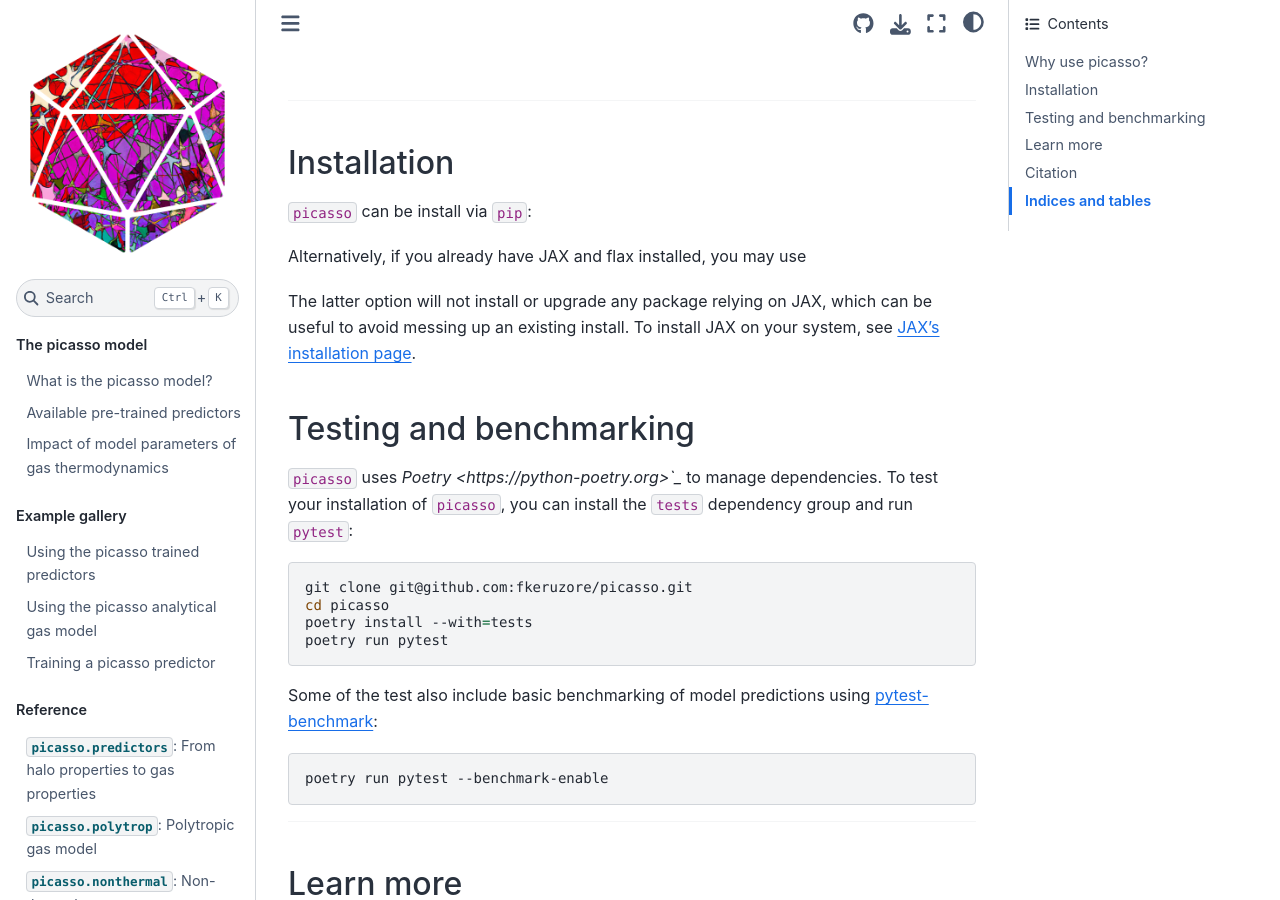
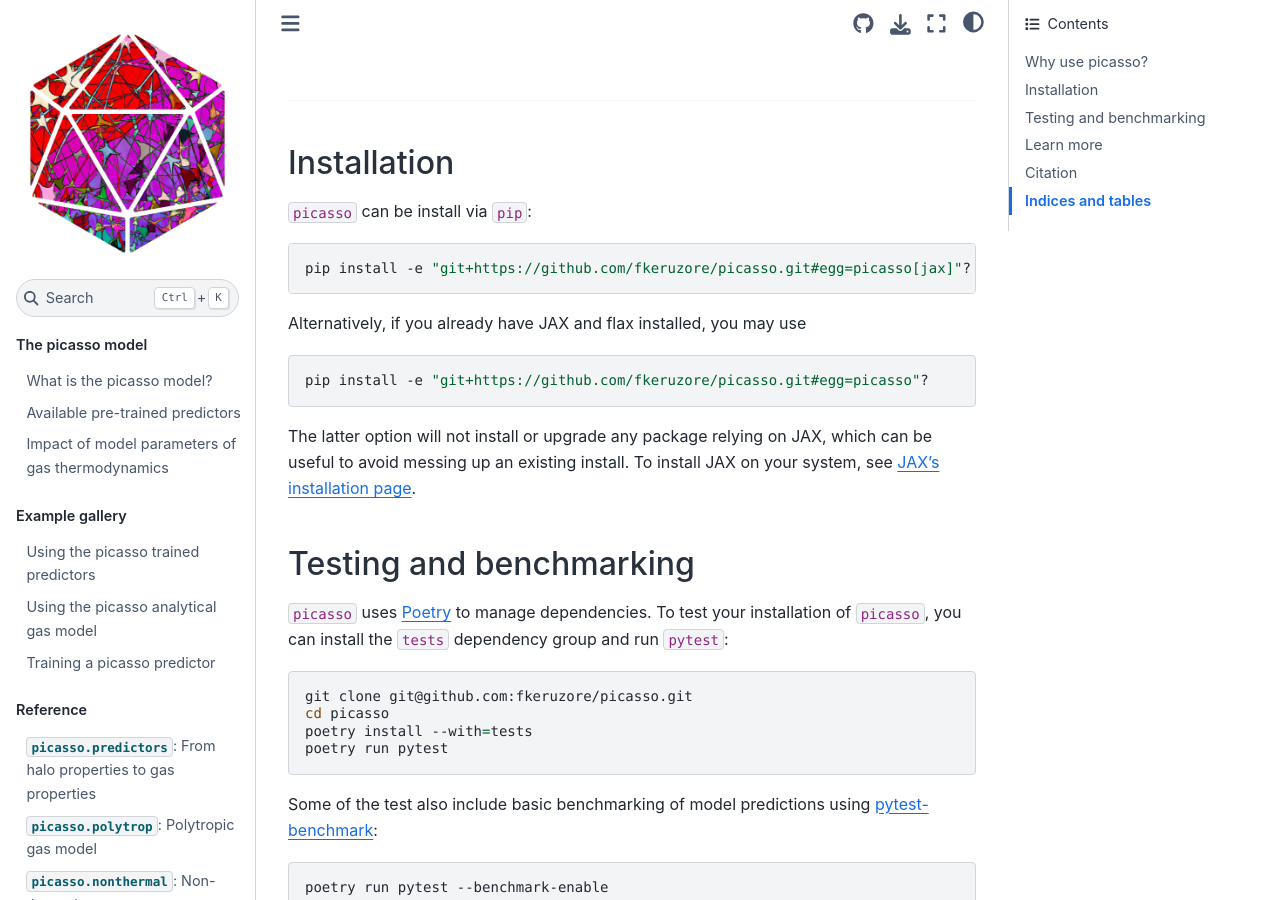
Before and after one commit to fkeruzore/picasso, a Sphinx documentation site: the page built from docs/index.rst, in a window 1280 px wide and 900 px high, scrolled down 1006 px. Built offline with Sphinx 7.4.7 and the Sphinx Book theme 1.1.4, drawn with Linux system fonts in a browser that asks for light colours.

Commit message:
fix broken rst in docs

```diff
--- a/docs/index.rst
+++ b/docs/index.rst
@@ -80,11 +80,13 @@ Installation
 ``picasso`` can be install via ``pip``:
 
 .. code-block:: bash
+
    pip install -e "git+https://github.com/fkeruzore/picasso.git#egg=picasso[jax]"?
 
 Alternatively, if you already have JAX and flax installed, you may use
 
 .. code-block:: bash
+
    pip install -e "git+https://github.com/fkeruzore/picasso.git#egg=picasso"?
 
 The latter option will not install or upgrade any package relying on JAX, which can be useful to avoid messing up an existing install.
@@ -94,7 +96,7 @@ To install JAX on your system, see `JAX's installation page <https://github.com/
 Testing and benchmarking
 ^^^^^^^^^^^^^^^^^^^^^^^^
 
-``picasso`` uses `Poetry <https://python-poetry.org>`_` to manage dependencies.
+``picasso`` uses `Poetry <https://python-poetry.org>`_ to manage dependencies.
 To test your installation of ``picasso``, you can install the ``tests`` dependency group and run ``pytest``:
 
 .. code-block:: bash
```
